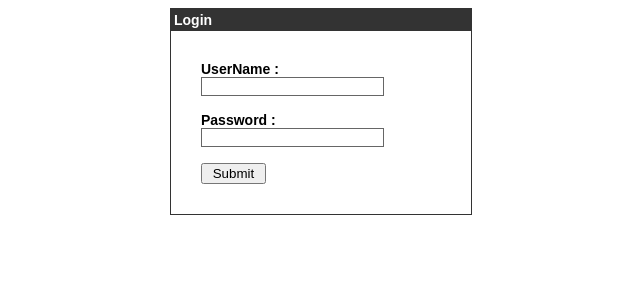
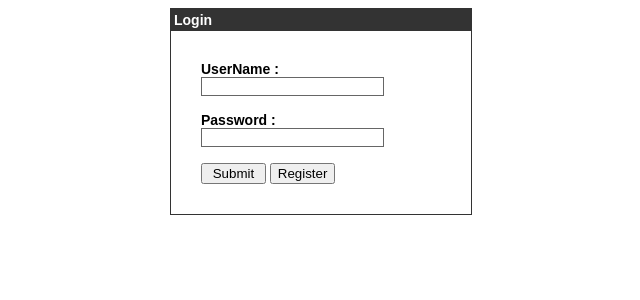
Before and after one commit to rmki16/el6116-tugas5, a PHP site: page /login.php in a window 1280 px wide. Shown: the top 300 px of the page, without its empty margins (319-959 px from the left). Run offline with PHP 8.4, Linux system fonts and the light colour scheme; data that the repository does not hold is empty.

Commit message:
Update login.php 1. Add Register button

```diff
--- a/html/login.php
+++ b/html/login.php
@@ -61,10 +61,11 @@
                <form action = "" method = "post">
                   <label>UserName  :</label><input type = "text" name = "username" class = "box"/><br /><br />
                   <label>Password  :</label><input type = "password" name = "password" class = "box" /><br/><br />
-                  <input type = "submit" value = " Submit "/><br />
+                  <input type = "submit" value = " Submit "/>
+                  <input type = "button" name="register" value="Register" onClick="window.location='register.php';" />
                </form>
 
-               <div style = "font-size:11px; color:#cc0000; margin-top:10px"><?php echo $error; ?></div>
+               <div style = "font-size:11px; color:#cc0000; margin-top:10px">
 
             </div>
 
```
